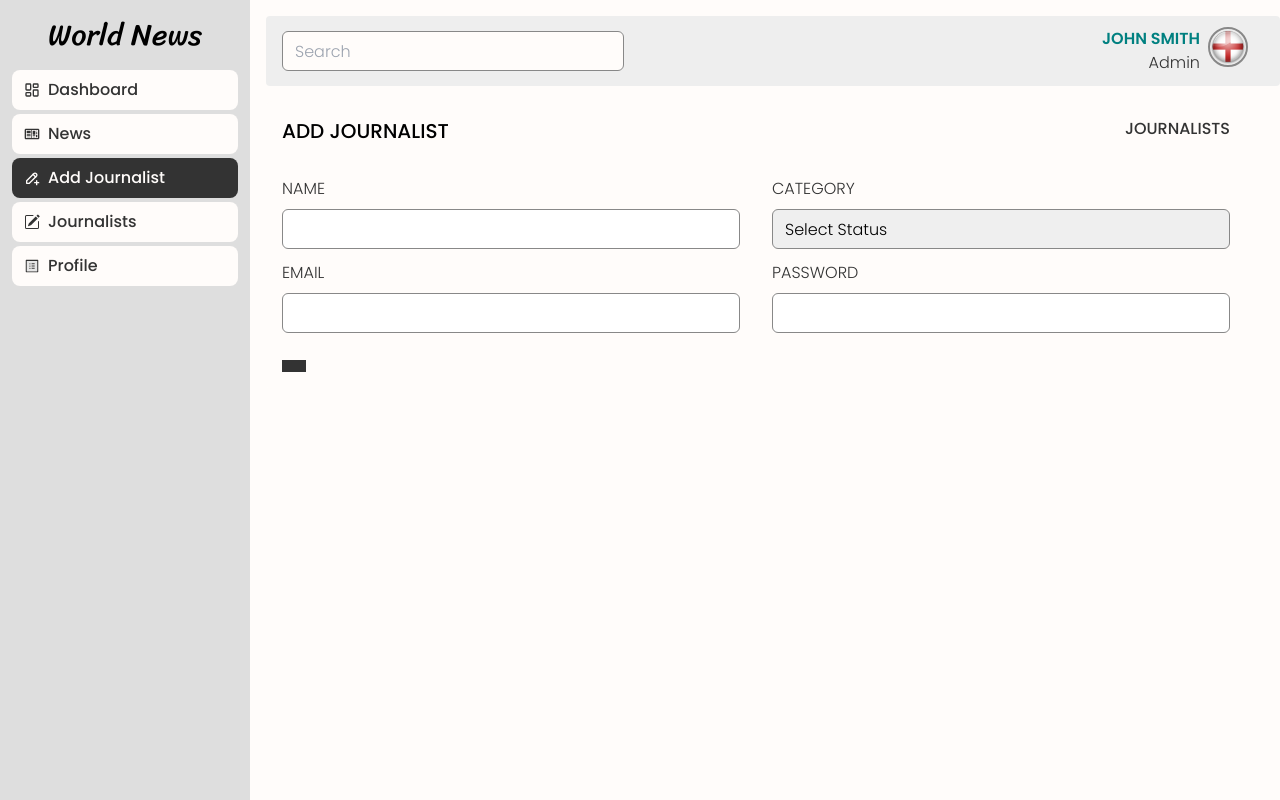
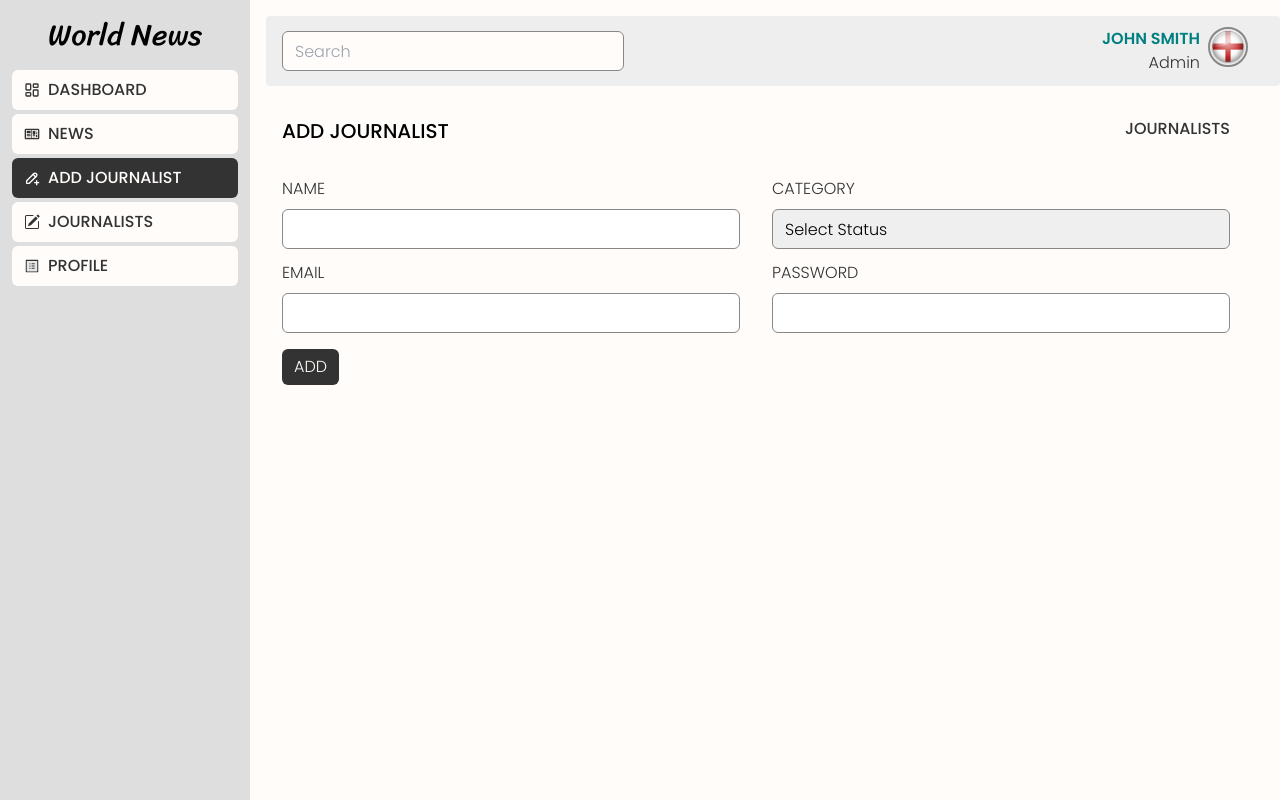
Before and after one commit to Nimira43/World-News, a React (Vite) app in the folder client/: page /dashboard/writer/add in a window 1280 px wide. Built offline with nearby package versions, Linux system fonts and the light colour scheme.

Commit message:
Added Add button. Updated Sidebar styling.

```diff
--- a/client/src/dashboard/layout/Sidebar.jsx
+++ b/client/src/dashboard/layout/Sidebar.jsx
@@ -22,7 +22,7 @@ const Sidebar = () => {
             className={`
               px-3 ${pathname === '/dashboard/admin' ?
               'bg-grey-dark text-light' :
-              'bg-light text-grey-dark'} py-2 hover:shadow-lg hover:shadow-red-700/20 w-full rounded-lg flex gap-x-2 justify-start items-center hover:bg-primary hover:text-light
+              'bg-light text-grey-dark'} py-2 hover:shadow-lg hover:shadow-red-700/20 w-full rounded-md uppercase flex gap-x-2 justify-start items-center hover:bg-primary hover:text-light
             `}
           >
             <span className='text-18px'><LuLayoutDashboard /></span>
@@ -35,7 +35,7 @@ const Sidebar = () => {
             className={`
               px-3 ${pathname === '/dashboard/news' ?
               'bg-grey-dark text-light' :
-              'bg-light text-grey-dark'} py-2 w-full rounded-lg flex gap-x-2 justify-start items-center hover:bg-primary hover:text-light
+              'bg-light text-grey-dark'} py-2 w-full rounded-md uppercase flex gap-x-2 justify-start items-center hover:bg-primary hover:text-light
             `}
           >
             <span className='text-18px'><TiNews /></span>
@@ -48,7 +48,7 @@ const Sidebar = () => {
             className={`
               px-3 ${pathname === '/dashboard/writer/add' ?
               'bg-grey-dark text-light' :
-              'bg-light text-grey-dark'} py-2 w-full rounded-lg flex gap-x-2 justify-start items-center hover:bg-primary hover:text-light
+              'bg-light text-grey-dark'} py-2 w-full rounded-md uppercase flex gap-x-2 justify-start items-center hover:bg-primary hover:text-light
             `}
           >
             <span className='text-18px'><TbPencilPlus /></span>
@@ -61,7 +61,7 @@ const Sidebar = () => {
             className={`
               px-3 ${pathname === '/dashboard/writers' ?
               'bg-grey-dark text-light' :
-              'bg-light text-grey-dark'} py-2 w-full rounded-lg flex gap-x-2 justify-start items-center hover:bg-primary hover:text-light
+              'bg-light text-grey-dark'} py-2 w-full rounded-md uppercase flex gap-x-2 justify-start items-center hover:bg-primary hover:text-light
             `}
           >
             <span className='text-18px'><BsPencilSquare /></span>
@@ -74,7 +74,7 @@ const Sidebar = () => {
             className={`
               px-3 ${pathname === '/dashboard/profile' ?
               'bg-grey-dark text-light' :
-              'bg-light text-grey-dark'} py-2 w-full rounded-lg flex gap-x-2 justify-start items-center hover:bg-primary hover:text-light
+              'bg-light text-grey-dark'} py-2 w-full rounded-md uppercase flex gap-x-2 justify-start items-center hover:bg-primary hover:text-light
             `}
           >
             <span className='text-18px'><AiTwotoneProfile /></span>
--- a/client/src/dashboard/pages/AddWriter.jsx
+++ b/client/src/dashboard/pages/AddWriter.jsx
@@ -91,9 +91,9 @@ const AddWriter = () => {
         </form>
         <div className='mt-4'>
           <button
-            className='px-3 py-[6px] bg-grey-dark hover:bg-primary'
+            className='px-3 py-[6px] bg-grey-dark hover:bg-primary text-light uppercase rounded-md'
           >
-
+            Add
           </button>
         </div>
       </div>
```
